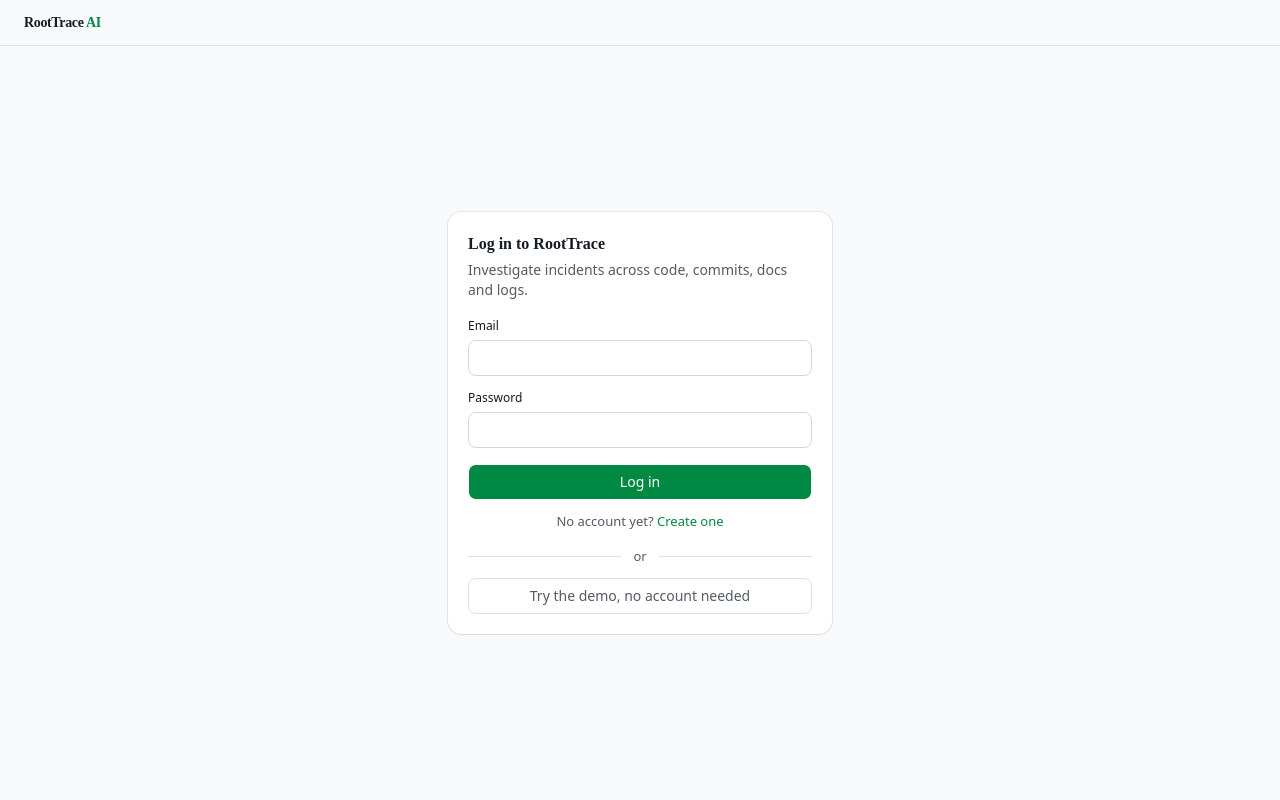
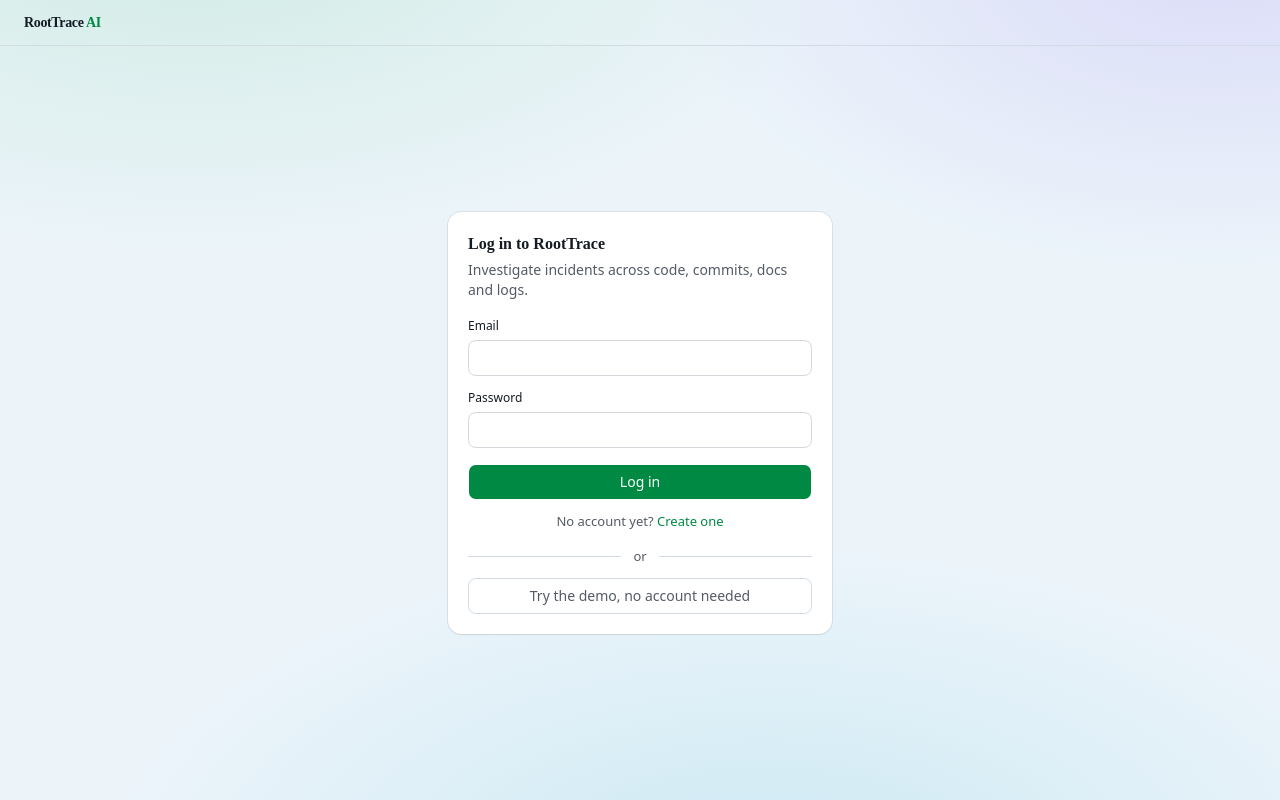
Before and after one commit to apsariUdithara/roottrace-incident-agent-ROOTTRACE-AI, a React (Vite) app in the folder frontend/: page /login in a window 1280 px wide. Built offline with nearby package versions, Linux system fonts and the light colour scheme; what openapi-fetch would draw is missing.

Commit message:
style(frontend): tinted light theme (grey-blue page, mint sidebar, visible colour glow)

```diff
--- a/frontend/src/components/ui/sidebar.tsx
+++ b/frontend/src/components/ui/sidebar.tsx
@@ -307,7 +307,7 @@
     <main
       data-slot="sidebar-inset"
       className={cn(
-        "relative flex w-full flex-1 flex-col bg-background md:peer-data-[variant=inset]:m-2 md:peer-data-[variant=inset]:ml-0 md:peer-data-[variant=inset]:rounded-xl md:peer-data-[variant=inset]:shadow-sm md:peer-data-[variant=inset]:peer-data-[state=collapsed]:ml-2",
+        "relative flex w-full flex-1 flex-col bg-transparent md:peer-data-[variant=inset]:m-2 md:peer-data-[variant=inset]:ml-0 md:peer-data-[variant=inset]:rounded-xl md:peer-data-[variant=inset]:shadow-sm md:peer-data-[variant=inset]:peer-data-[state=collapsed]:ml-2",
         className
       )}
       {...props}
--- a/frontend/src/index.css
+++ b/frontend/src/index.css
@@ -56,8 +56,8 @@
 }
 
 :root {
-    /* Light, the default: a faint slate page with white cards, so surfaces read apart. */
-    --background: oklch(0.982 0.003 250);
+    /* Light, the default: a cool grey-blue page, a mint sidebar and white cards, so surfaces read apart. */
+    --background: oklch(0.962 0.012 245);
     --foreground: oklch(0.22 0.02 260);
     --card: oklch(1 0 0);
     --card-foreground: oklch(0.22 0.02 260);
@@ -65,16 +65,16 @@
     --popover-foreground: oklch(0.22 0.02 260);
     --primary: oklch(0.55 0.15 152); /* green; white text on it passes WCAG AA */
     --primary-foreground: oklch(1 0 0);
-    --secondary: oklch(0.955 0.006 250);
+    --secondary: oklch(0.94 0.014 245);
     --secondary-foreground: oklch(0.26 0.02 260);
-    --muted: oklch(0.955 0.006 250);
+    --muted: oklch(0.94 0.014 245);
     --muted-foreground: oklch(0.47 0.02 260); /* darker than shadcn's: small captions stay legible */
-    --accent: oklch(0.955 0.006 250);
+    --accent: oklch(0.94 0.014 245);
     --accent-foreground: oklch(0.26 0.02 260);
     --destructive: oklch(0.56 0.21 27);
     --success: oklch(0.55 0.15 152);
     --warning: oklch(0.66 0.15 65);
-    --border: oklch(0.905 0.006 250);
+    --border: oklch(0.89 0.014 245);
     --input: oklch(0.88 0.008 250);
     --ring: oklch(0.55 0.15 152);
     --chart-1: oklch(0.845 0.143 164.978);
@@ -83,18 +83,20 @@
     --chart-4: oklch(0.508 0.118 165.612);
     --chart-5: oklch(0.432 0.095 166.913);
     --radius: 0.6rem;
-    --sidebar: oklch(1 0 0);
+    --glow: 16%; /* the background's colour glows; softer in dark mode */
+    --sidebar: oklch(0.945 0.025 165); /* light mint */
     --sidebar-foreground: oklch(0.26 0.02 260);
     --sidebar-primary: oklch(0.55 0.15 152);
     --sidebar-primary-foreground: oklch(1 0 0);
-    --sidebar-accent: oklch(0.955 0.012 152); /* the current page: a faint green */
-    --sidebar-accent-foreground: oklch(0.36 0.1 152);
-    --sidebar-border: oklch(0.905 0.006 250);
+    --sidebar-accent: oklch(0.885 0.06 160); /* the current page: a deeper mint */
+    --sidebar-accent-foreground: oklch(0.32 0.1 155);
+    --sidebar-border: oklch(0.88 0.03 165);
     --sidebar-ring: oklch(0.55 0.15 152);
 }
 
 .dark {
     /* Soft slate, not near-black, with cards a clear step lighter than the page. */
+    --glow: 8%;
     --background: oklch(0.245 0.012 260);
     --foreground: oklch(0.95 0.005 250);
     --card: oklch(0.285 0.014 260);
@@ -139,6 +141,12 @@
   }
   body {
     @apply bg-background text-sm text-foreground; /* 14px body text */
+    /* A faint green and violet and blue glow at the edges: depth without a busy background. */
+    background-image:
+      radial-gradient(60rem 30rem at 15% -10%, oklch(0.72 0.16 152 / var(--glow)), transparent 70%),
+      radial-gradient(50rem 28rem at 95% -5%, oklch(0.6 0.2 290 / var(--glow)), transparent 70%),
+      radial-gradient(60rem 30rem at 60% 110%, oklch(0.7 0.12 220 / var(--glow)), transparent 70%);
+    background-attachment: fixed;
   }
   code, pre, kbd {
     @apply font-mono;
```
